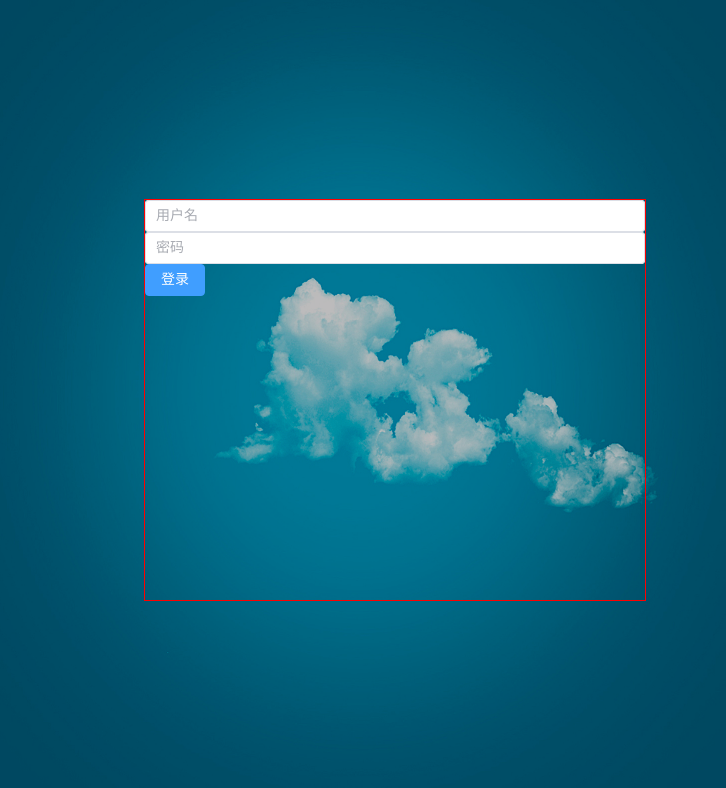
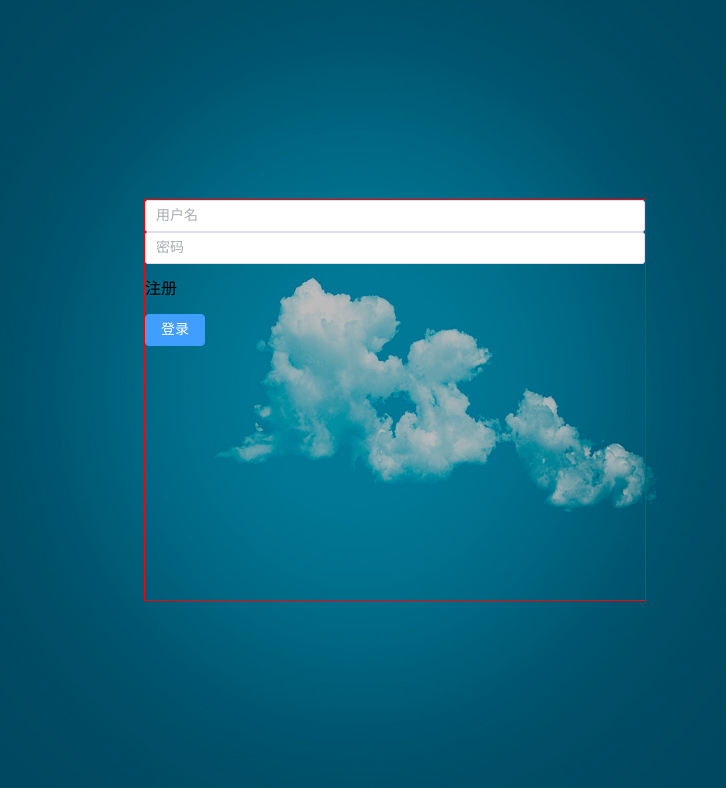
Before and after one commit to Van-Yo/vue3-element-plus-admin, a Vue app: page /#/login in a window 1280 px wide. Shown: the top 788 px of the page, without its empty margins (245-971 px from the left). Built offline with nearby package versions, Linux system fonts and the light colour scheme; what vue-cesium would draw is missing.

Commit message:
登录注册切换

```diff
--- a/src/pages/login/login.vue
+++ b/src/pages/login/login.vue
@@ -3,7 +3,9 @@
     <div class="login-box">
       <el-input v-model="user" placeholder="用户名" />
       <el-input v-model="password" placeholder="密码" />
-      <el-button type="primary">登录</el-button>
+      <p @click="changeMode">{{ mode?'注册':'登录' }}</p>
+      <el-button v-if="mode" type="primary" @click="login">登录</el-button>
+      <el-button v-else type="primary" @click="register">注册</el-button>
     </div>
   </div>
 </template>
@@ -11,6 +13,16 @@
 import { ref } from 'vue'
 const user = ref('')
 const password = ref('')
+const mode = ref(true)
+const changeMode = () => {
+  mode.value = !mode.value
+}
+const login = () => {
+  console.log(user.value, password.value)
+}
+const register = () => {
+  console.log(user.value, password.value)
+}
 </script>
 <style lang="scss">
 .login-area{
@@ -26,6 +38,9 @@ const password = ref('')
         width:500px;
         height:400px;
         border:1px solid red;
+        p{
+            cursor: pointer;
+        }
     }
 }
 
```
